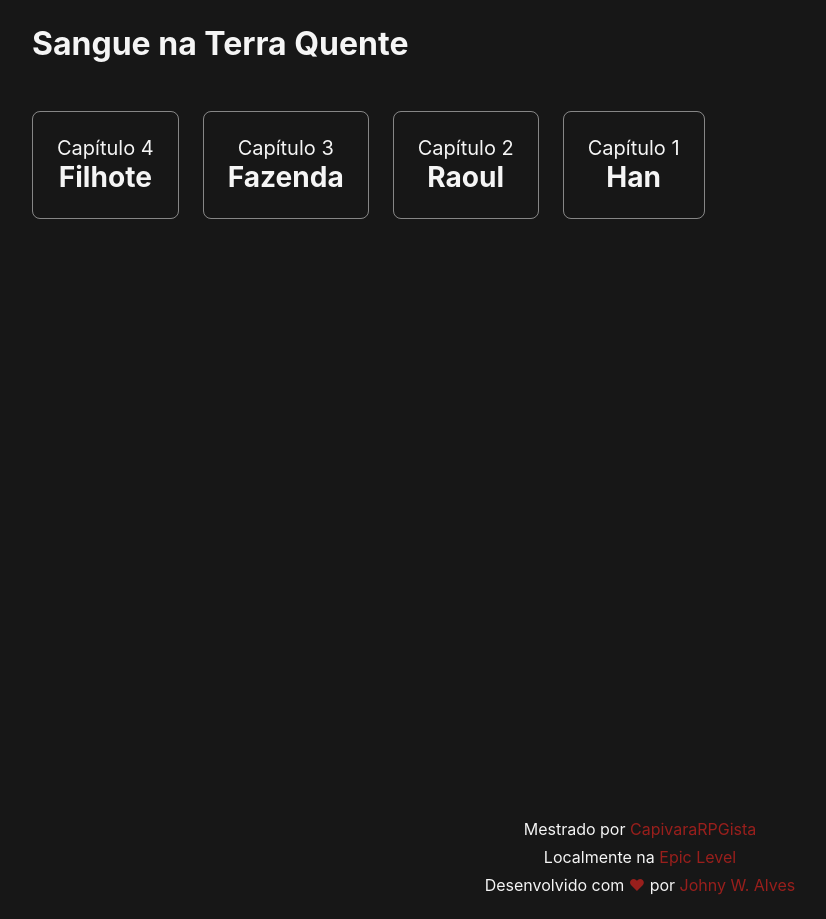
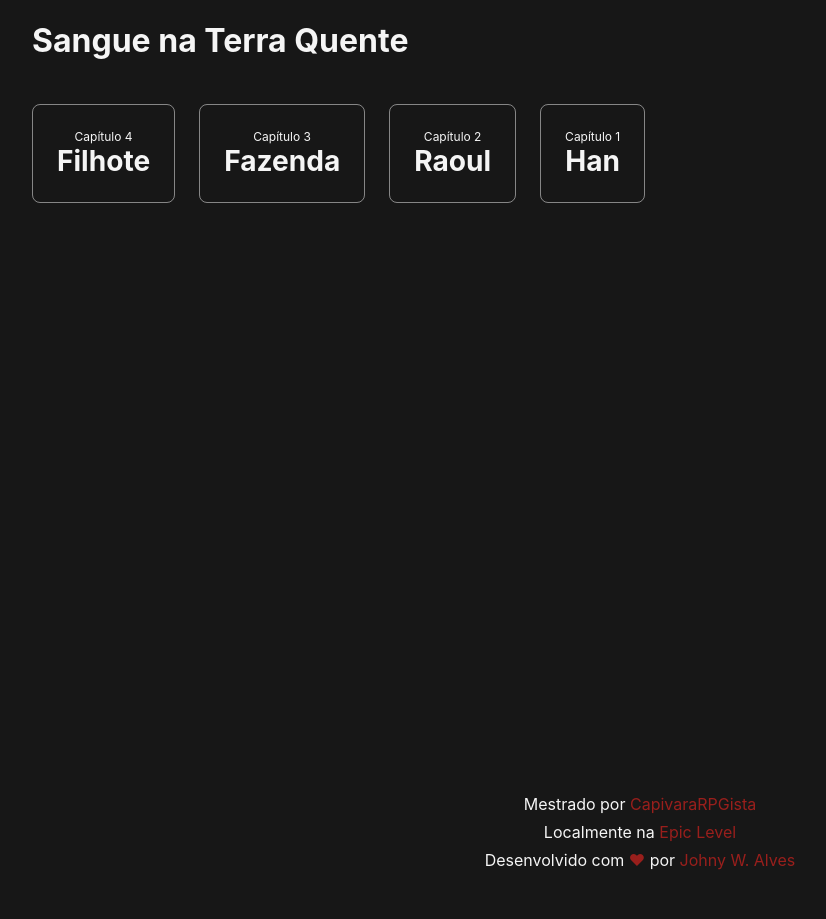
Before and after one commit to johnywalves/sangue-terra-quente, a Jekyll site: the page built from index.markdown, in a window 1280 px wide. Shown: the whole page, without its empty margins (0-826 px from the left). Built offline with Jekyll 4.4.1, drawn with Linux system fonts in a browser that asks for light colours.

Commit message:
:iphone: better font to readability in mobile

```diff
--- a/_includes/head.html
+++ b/_includes/head.html
@@ -62,7 +62,7 @@
       --color-margin: #f5f5f580;
 
       --size-header: 5rem;
-      --size-footer: 7rem;
+      --size-footer: 10rem;
       --margin-content-x: 2rem;
       --margin-content-y: 1.5rem;
 
@@ -72,11 +72,8 @@
 
     @media (max-width: 980px) {
       :root {
-        --size-header: 7rem;
-        --size-footer: 7rem;
-
-        --font-tale-h2: 3rem;
-        --font-tale-p: 2rem;
+        --font-tale-h2: 3.5rem;
+        --font-tale-p: 2.5rem;
       }
     }
 
@@ -98,7 +95,7 @@
     /* Content Header */
     header {
       min-height: var(--size-header);
-      padding: var(--margin-content-y) var(--margin-content-x);
+      padding: 0.5rem var(--margin-content-x);
 
       display: flex;
       flex-direction: row;
@@ -108,7 +105,8 @@
     /* Content Footer */
     footer {
       min-height: var(--size-footer);
-      padding: var(--margin-content-y) var(--margin-content-x);
+      padding: calc(2 * var(--margin-content-y)) var(--margin-content-x)
+        var(--margin-content-y);
 
       display: flex;
       flex-direction: column;
--- a/_layouts/home.html
+++ b/_layouts/home.html
@@ -19,17 +19,35 @@
 
     display: flex;
     flex-direction: row;
+    flex-wrap: wrap;
     gap: 1.5rem;
+  }
+
+  @media (max-width: 980px) {
+    main #tales {
+      display: grid;
+      grid-template-columns: 1fr 1fr;
+    }
+  }
+
+  @media (max-width: 540px) {
+    main #tales {
+      grid-template-columns: 1fr;
+    }
   }
 
   main div.tale {
     border: 1px var(--color-margin) solid;
-    border-radius: 0.50rem;
+    border-radius: 0.5rem;
     padding: 1.5rem;
 
     display: flex;
     flex-direction: column;
     align-items: center;
+  }
+
+  main div.tale small {
+    font-size: 50%;
   }
 </style>
 
```
